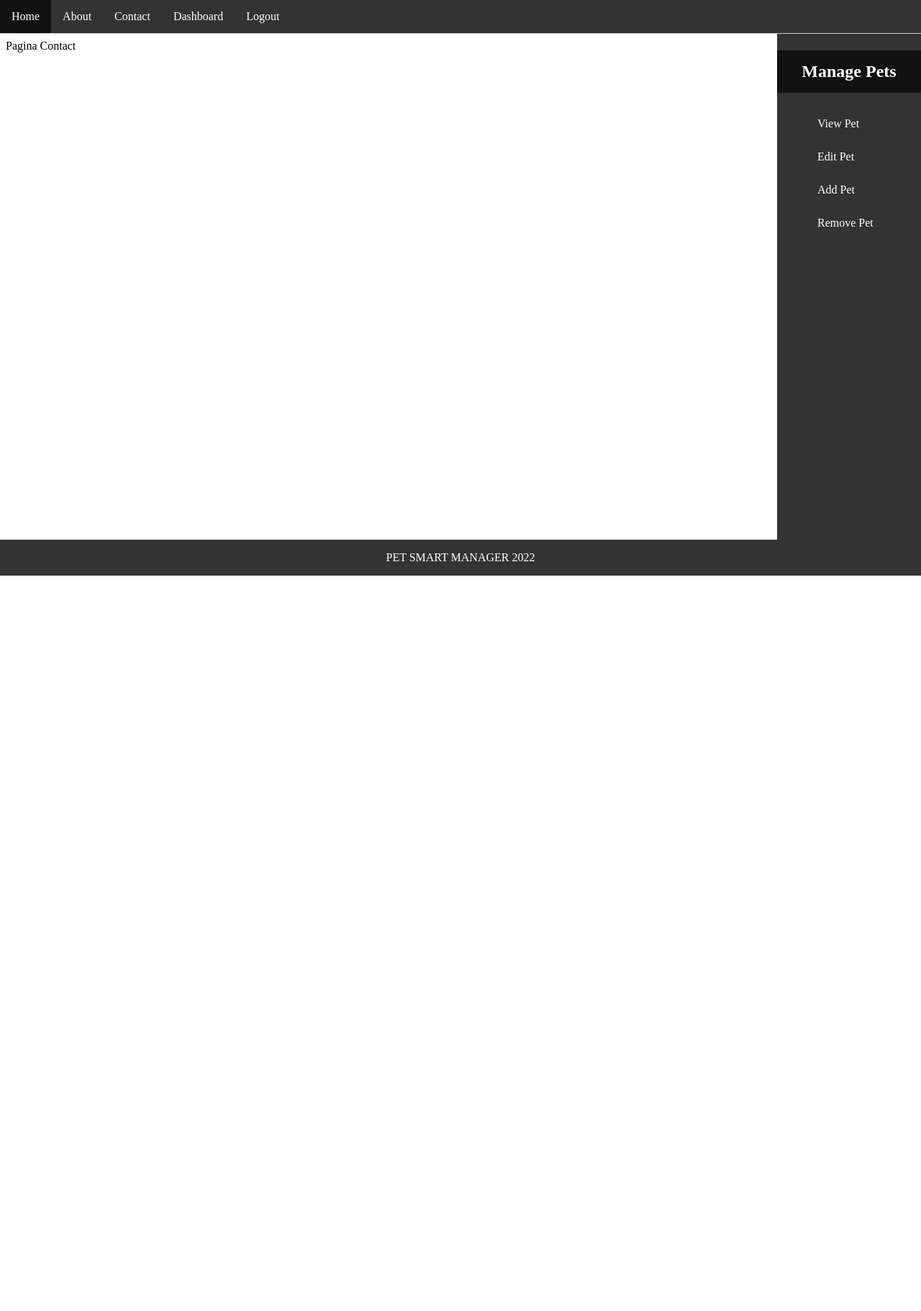
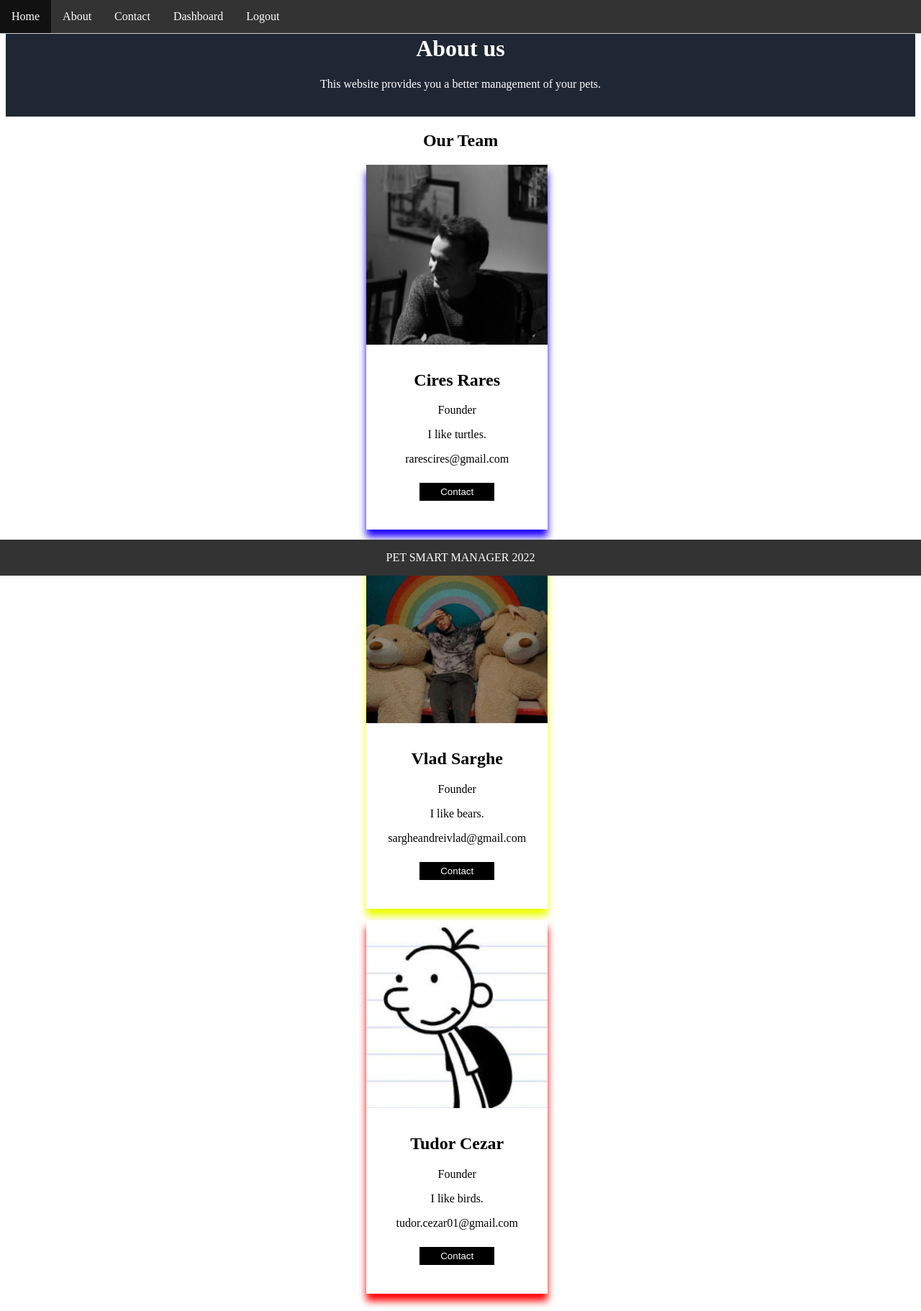
Before and after one commit to cezar06/Pet-Smart-Manager, a PHP site: page /LoggedContact.html in a window 1280 px wide. Shown: the whole page at 72% size. Before the commit the page ends 800 px from the top, so only its background shows below. Run offline with PHP 8.4, Linux system fonts and the light colour scheme.

Commit message:
Add files via upload

```diff
--- a/LoggedContact.html
+++ b/LoggedContact.html
@@ -14,23 +14,57 @@
         <li><a href="homepage.html">Logout</a></li>
     </ul>
 </div>
-<div id="main">
-    <h2>Welcome to Pet Smart Manager</h2>
+<div class="about-section">
+    <h1>About us</h1>
     <p>
-        Pagina Contact
+        This website provides you a better management of your pets.
     </p>
 </div>
-<div id="sidebar">
-    <h2 id="sidemenuheader">Manage Pets</h2>
-    <ul>
-        <li><a href="viewpet.html">View Pet</a></li>
-        <li><a href="editpet.html">Edit Pet</a></li>
-        <li><a href="addpet.html">Add Pet</a></li>
-        <li><a href="removepet.html">Remove Pet</a></li>
-    </ul>
+
+<h2 style="text-align:center">Our Team</h2>
+<div class="row">
+  <div class="column">
+    <div class="card">
+      <img src="images/rares_poza.jpg" alt="Rares" style="width:100%">
+      <div class="container">
+        <h2 style="text-align:center">Cires Rares</h2>
+        <p style="text-align:center" class="title">Founder</p>
+        <p style="text-align:center">I like turtles.</p>
+        <p style="text-align:center">rarescires@gmail.com</p>
+        <p style="text-align:center"><button class="button2">Contact</button></p>
+      </div>
+    </div>
+  </div>
+
+  <div class="column">
+    <div class="card2">
+      <img src="images/vlad_poza.jpg" alt="Vlad" style="width:100%">
+      <div class="container">
+        <h2 style="text-align:center">Vlad Sarghe</h2>
+        <p style="text-align:center" class="title">Founder</p>
+        <p style="text-align:center">I like bears.</p>
+        <p style="text-align:center">sargheandreivlad@gmail.com</p>
+        <p style="text-align:center"><button class="button2">Contact</button></p>
+      </div>
+    </div>
+  </div>
+
+  <div class="column">
+    <div class="card3">
+      <img src="images/cezar_poza.jpg" alt="Cezar" style="width:100%">
+      <div class="container">
+        <h2 style="text-align:center">Tudor Cezar</h2>
+        <p style="text-align:center" class="title">Founder</p>
+        <p style="text-align:center">I like birds.</p>
+        <p style="text-align:center">tudor.cezar01@gmail.com</p>
+        <p style="text-align:center"><button class="button2">Contact</button></p>
+      </div>
+    </div>
+  </div>
+
 </div>
-<div id="footer">
+  <div id="footer">
     <p>PET SMART MANAGER 2022</p>
-</div>
+    </div>
 </body>
 </html>
--- a/style.css
+++ b/style.css
@@ -233,3 +233,6 @@ html{
     margin-right: auto;
     width: 60%;
   }
+  .boxed {
+    padding: 50px 300px 50px 50px;
+  }
```
Also changed, not shown: About.html (+15 -48 lines), Contact.html (+49 -6 lines), LoggedAbout.html (+5 -4 lines).
